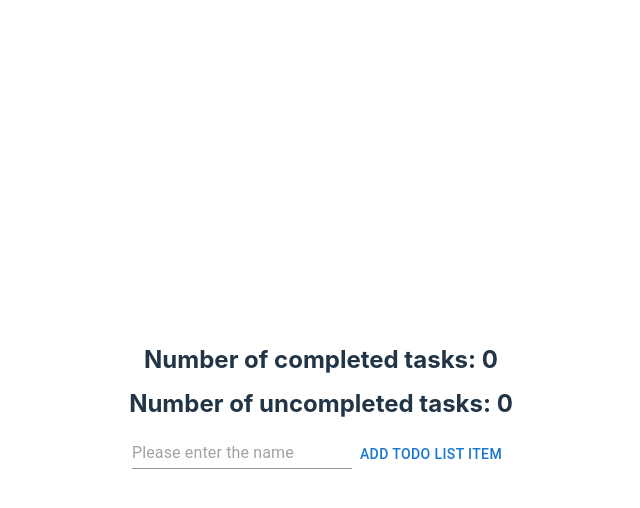
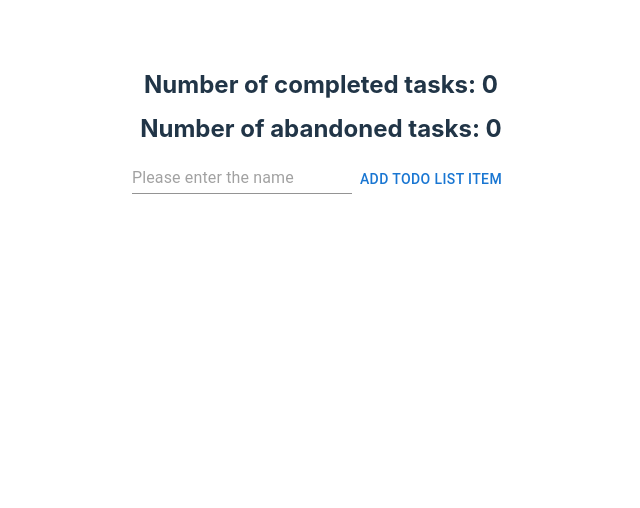
Before and after one commit to maksymilianPadalak/ToDoList, a React (Vite) app: page / in a window 1280 px wide. Shown: the top 508 px of the page, without its empty margins (319-959 px from the left). Built offline with nearby package versions, Linux system fonts and the light colour scheme.

Commit message:
Change styling on ToDoList

```diff
--- a/src/components/Dashboard.tsx
+++ b/src/components/Dashboard.tsx
@@ -11,7 +11,7 @@ const Dashboard: React.FC = () => {
   return (
     <div>
       <h2>Number of completed tasks: {completedTasks}</h2>
-      <h2>Number of uncompleted tasks: {uncompletedTasks}</h2>
+      <h2>Number of abandoned tasks: {uncompletedTasks}</h2>
     </div>
   );
 };
--- a/src/components/ToDoList.tsx
+++ b/src/components/ToDoList.tsx
@@ -7,8 +7,15 @@ import {
 } from "../features/toDoList/to-do-list-slice";
 import ToDoListItem from "./ToDoListItem";
 
+const ToDoListWrapperStyle: React.CSSProperties = {
+  width: "80%",
+};
+
 const ToDoListStyle: React.CSSProperties = {
-  width: "80%",
+  width: "100%",
+  height: "500px",
+  overflow: "scroll",
+  marginTop: "50px",
 };
 
 const ToDoList: React.FC = () => {
@@ -28,19 +35,20 @@ const ToDoList: React.FC = () => {
   };
 
   return (
-    <div style={ToDoListStyle}>
-      <div>
-        {toDoListItems.map((item) => {
-          return <ToDoListItem toDoItem={item} key={item.uuid} />;
-        })}
-      </div>
-
+    <div style={ToDoListWrapperStyle}>
       <Input
         placeholder={"Please enter the name"}
         value={toDoListItem?.name}
         onChange={handleTaskNameChange}
       />
+
       <Button onClick={handleAddToDoListItemClick}>Add ToDo List item</Button>
+
+      <div style={ToDoListStyle}>
+        {toDoListItems.map((item) => (
+          <ToDoListItem toDoItem={item} key={item.uuid} />
+        ))}
+      </div>
     </div>
   );
 };
```
